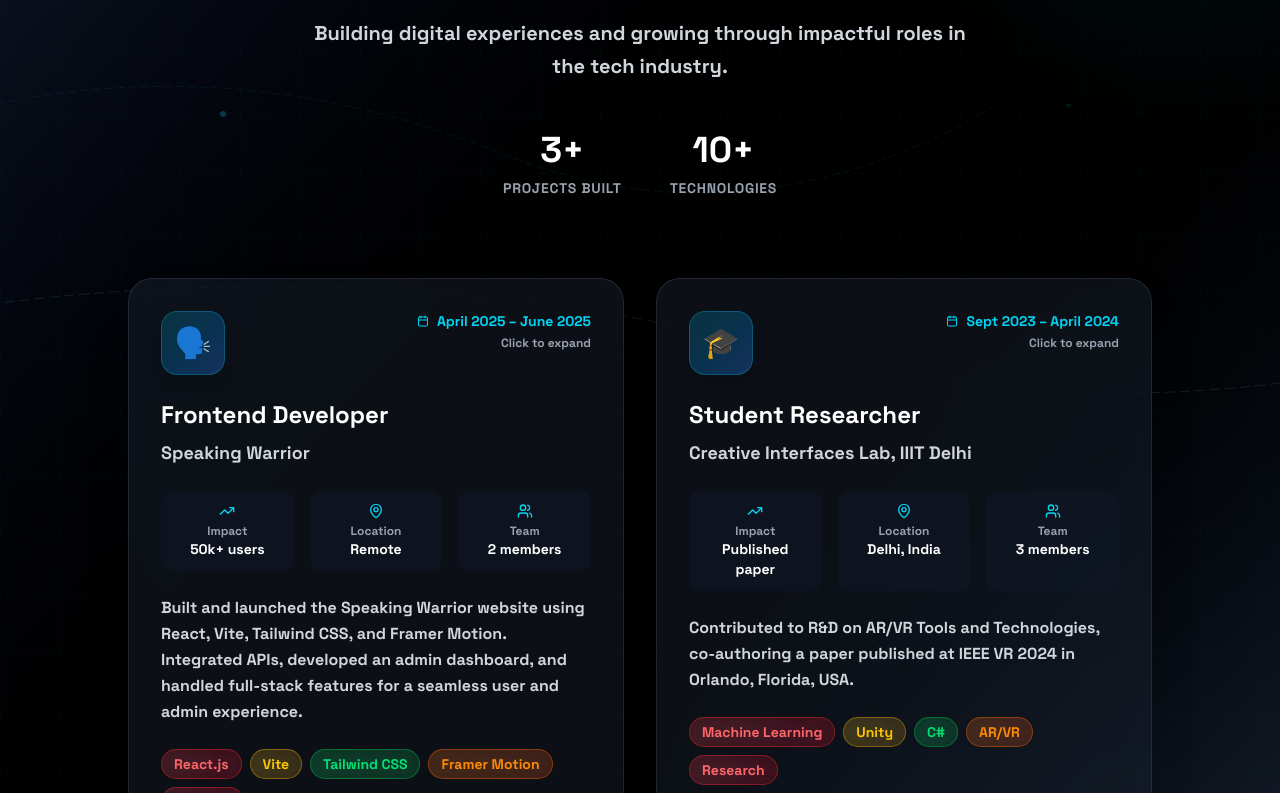
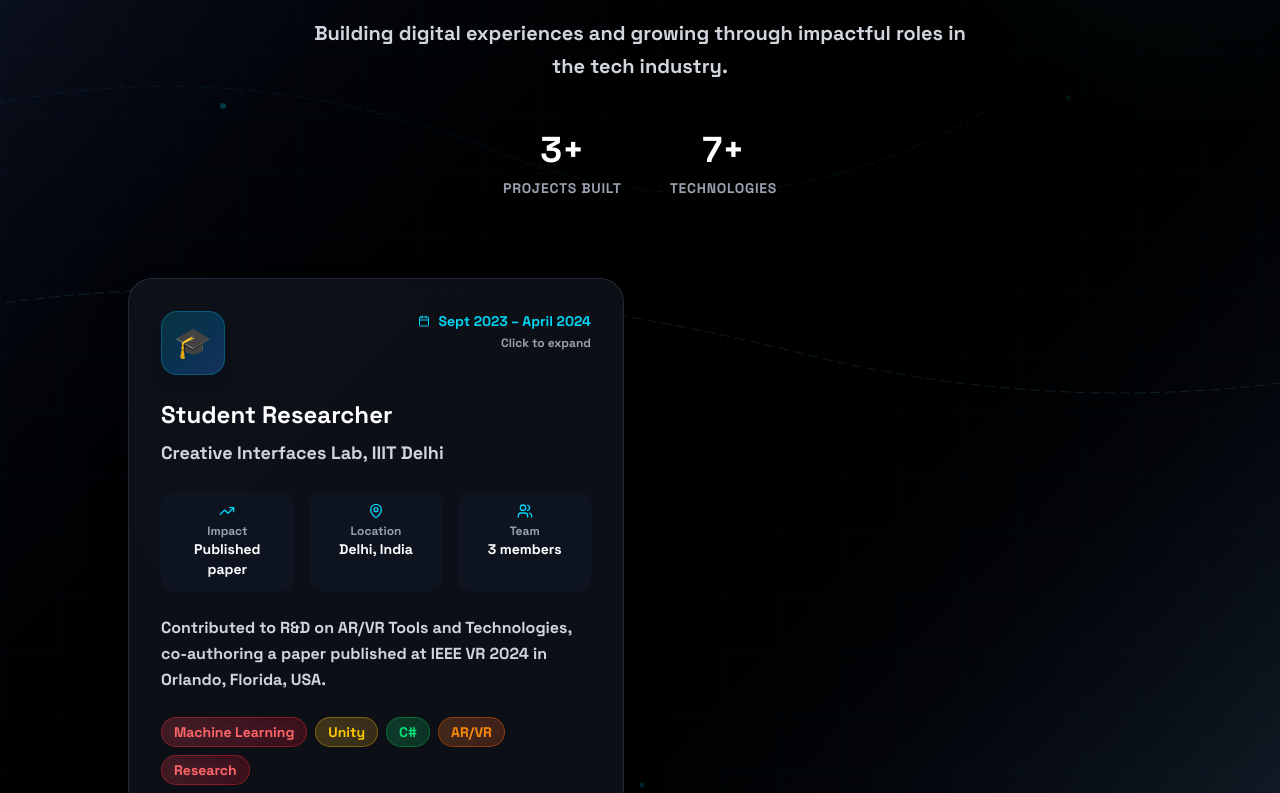
Before and after one commit to Yaksh27/my-app, a Next.js app: page / in a window 1280 px wide. Shown: the part 1047-1840 px from the top of the page. Built offline with nearby package versions, Linux system fonts and the light colour scheme.

Commit message:
READY TO HOST

```diff
--- a/src/app/components/Experience.js
+++ b/src/app/components/Experience.js
@@ -4,24 +4,24 @@ import { useState, useEffect } from "react";
 import { ChevronDown, Calendar, MapPin, Users, TrendingUp, FileText } from "lucide-react";
 
 const experiences = [
-  {
-    title: "Frontend Developer",
-    company: "Speaking Warrior",
-    period: "April 2025 – June 2025",
-    logo: "🗣️",
-    description: "Built and launched the Speaking Warrior website using React, Vite, Tailwind CSS, and Framer Motion. Integrated APIs, developed an admin dashboard, and handled full-stack features for a seamless user and admin experience.",
-    details:
-      `• Built the entire website for Speaking Warrior using React, Vite, Tailwind CSS, and Framer Motion
-• Integrated and handled REST APIs for dynamic content and user management
-• Designed and implemented a custom admin dashboard for content and user control
-• Collaborated in a 2-member team to deliver the project end-to-end
-• Ensured responsive, accessible UI and smooth animations throughout the site`,
-    tech: ["React.js", "Vite", "Tailwind CSS", "Framer Motion", "REST API"],
-    impact: "50k+ users",
-    location: "Remote",
-    team: "2 members",
-    featured: false
-  },
+//   {
+//     title: "Frontend Developer",
+//     company: "Speaking Warrior",
+//     period: "April 2025 – June 2025",
+//     logo: "🗣️",
+//     description: "Built and launched the Speaking Warrior website using React, Vite, Tailwind CSS, and Framer Motion. Integrated APIs, developed an admin dashboard, and handled full-stack features for a seamless user and admin experience.",
+//     details:
+//       `• Built the entire website for Speaking Warrior using React, Vite, Tailwind CSS, and Framer Motion
+// • Integrated and handled REST APIs for dynamic content and user management
+// • Designed and implemented a custom admin dashboard for content and user control
+// • Collaborated in a 2-member team to deliver the project end-to-end
+// • Ensured responsive, accessible UI and smooth animations throughout the site`,
+//     tech: ["React.js", "Vite", "Tailwind CSS", "Framer Motion", "REST API"],
+//     impact: "1k+ users",
+//     location: "Remote",
+//     team: "2 members",
+//     featured: false
+//   },
   {
        title: "Student Researcher",
     company: "Creative Interfaces Lab, IIIT Delhi",
@@ -254,7 +254,7 @@ export default function Experience() {
               whileHover={{ scale: 1.05 }}
               className="text-center"
             >
-              <div className="text-4xl font-black text-white mb-2">10+</div>
+              <div className="text-4xl font-black text-white mb-2">7+</div>
               <div className="text-sm text-gray-400 uppercase tracking-wider">Technologies</div>
             </motion.div>
           </div>
```
